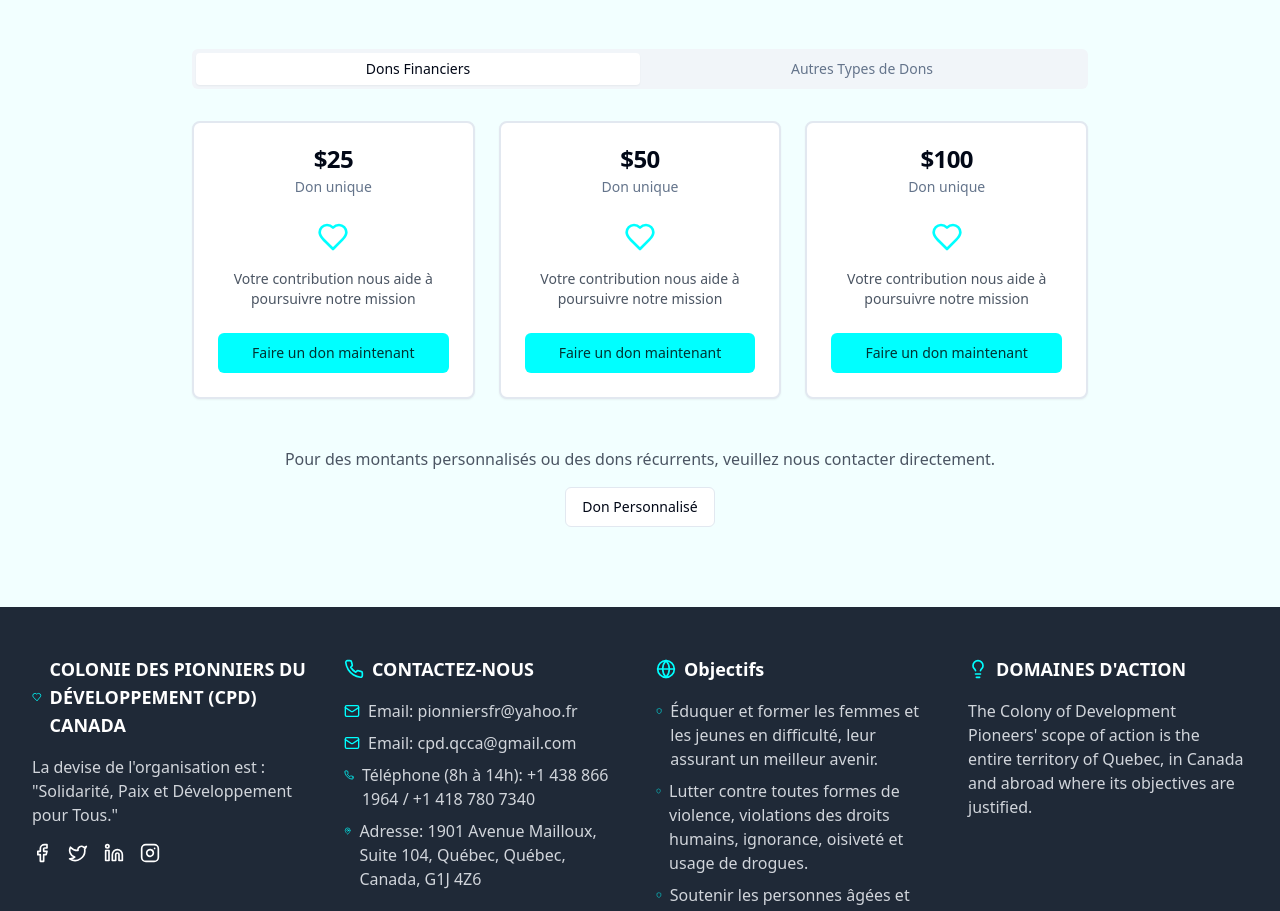
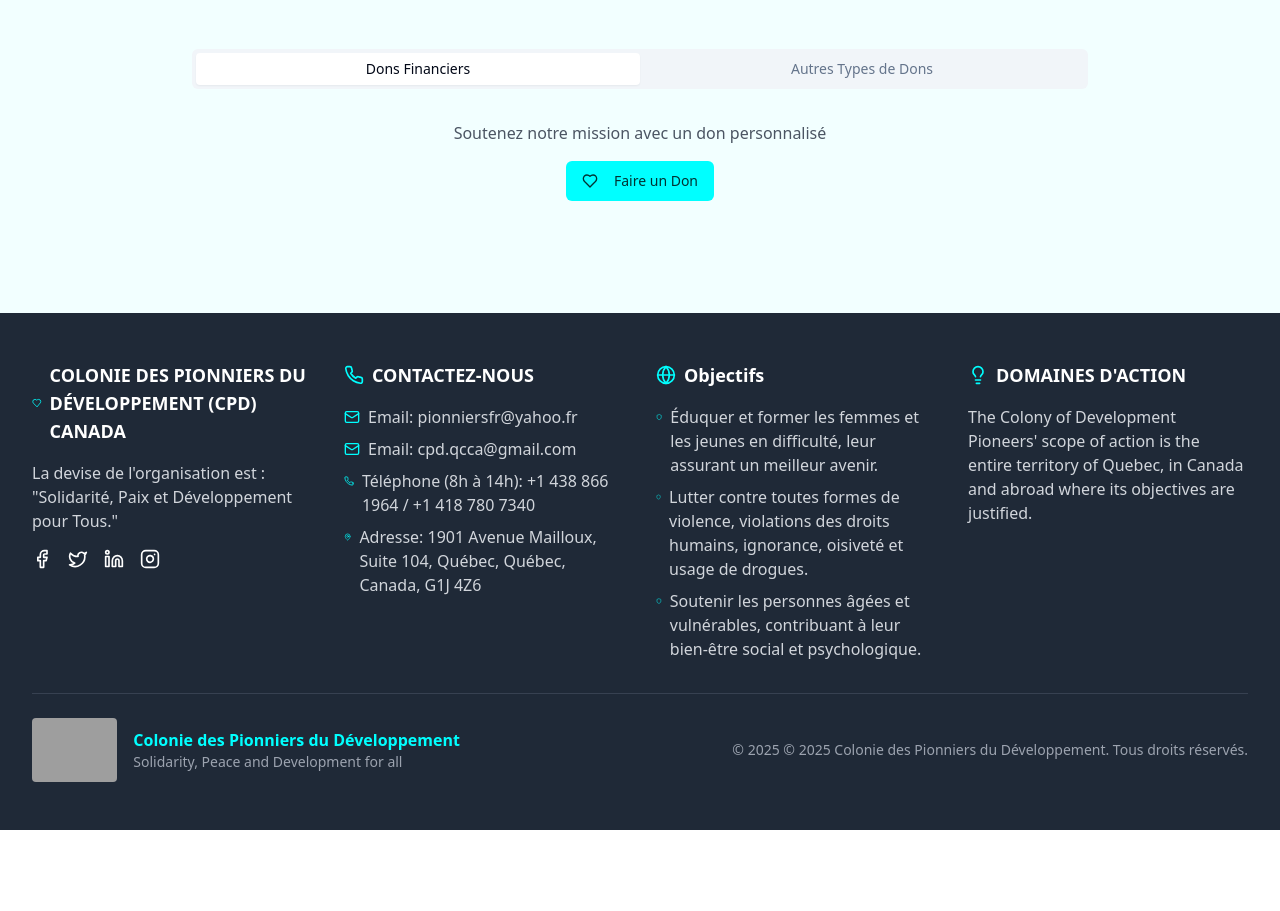
Before and after one commit to ByiringiroUrban/cpdl, a React (Vite) app: page / in a window 1280 px wide. Shown: the part 7440-8351 px from the top of the page. After the commit the page ends 8270 px from the top, so only its background shows below. Built offline with nearby package versions, Linux system fonts and the light colour scheme; grey boxes are pictures that could not be loaded.

Commit message:
Refactor: Remove amount specification
Removes the ability to specify a donation amount.

```diff
--- a/src/components/DonationSection.tsx
+++ b/src/components/DonationSection.tsx
@@ -18,40 +18,11 @@ import {
   CreditCard,
   Check,
   Loader2,
-  ShoppingBag,
-  Clock,
-  Briefcase,
-  ShoppingCart,
-  Shirt,
   Gift
 } from 'lucide-react';
 import { Label } from '@/components/ui/label';
 import { toast } from 'sonner';
 import { motion } from 'framer-motion';
-
-// Animation variants
-const containerVariants = {
-  hidden: { opacity: 0 },
-  visible: {
-    opacity: 1,
-    transition: {
-      staggerChildren: 0.1
-    }
-  }
-};
-
-const itemVariants = {
-  hidden: { y: 20, opacity: 0 },
-  visible: {
-    y: 0,
-    opacity: 1,
-    transition: {
-      type: "spring",
-      stiffness: 300,
-      damping: 24
-    }
-  }
-};
 
 const DonationSection: React.FC = () => {
   const { t } = useLanguage();
@@ -62,8 +33,7 @@ const DonationSection: React.FC = () => {
   const [activeTab, setActiveTab] = useState("financial");
   const [selectedDonationType, setSelectedDonationType] = useState<string | null>(null);
 
-  const handleDonationClick = (amount: number) => {
-    setSelectedAmount(amount);
+  const handleDonationClick = () => {
     setIsDialogOpen(true);
   };
 
@@ -98,8 +68,6 @@ const DonationSection: React.FC = () => {
     }, 2000);
   };
 
-  const donationAmounts = [25, 50, 100];
-
   const paymentMethods = [
     { id: "card", name: "Carte de Crédit", description: "Payer avec Visa, Mastercard, ou American Express" },
     { id: "paypal", name: "PayPal", description: "Paiement rapide et sécurisé avec PayPal" },
@@ -108,10 +76,10 @@ const DonationSection: React.FC = () => {
 
   const otherDonationTypes = [
     { id: "material", name: t('donation.material'), icon: <Gift className="h-8 w-8 text-primary mb-4" />, description: "Faites don de matériel dont vous n'avez plus besoin" },
-    { id: "volunteer", name: t('donation.volunteer'), icon: <Clock className="h-8 w-8 text-primary mb-4" />, description: "Donnez de votre temps pour aider nos initiatives" },
-    { id: "services", name: t('donation.services'), icon: <Briefcase className="h-8 w-8 text-primary mb-4" />, description: "Offrez vos compétences professionnelles" },
-    { id: "food", name: t('donation.food'), icon: <ShoppingCart className="h-8 w-8 text-primary mb-4" />, description: "Contribuez avec des dons alimentaires" },
-    { id: "clothes", name: t('donation.clothes'), icon: <Shirt className="h-8 w-8 text-primary mb-4" />, description: "Donnez des vêtements en bon état" },
+    { id: "volunteer", name: t('donation.volunteer'), icon: <Gift className="h-8 w-8 text-primary mb-4" />, description: "Donnez de votre temps pour aider nos initiatives" },
+    { id: "services", name: t('donation.services'), icon: <Gift className="h-8 w-8 text-primary mb-4" />, description: "Offrez vos compétences professionnelles" },
+    { id: "food", name: t('donation.food'), icon: <Gift className="h-8 w-8 text-primary mb-4" />, description: "Contribuez avec des dons alimentaires" },
+    { id: "clothes", name: t('donation.clothes'), icon: <Gift className="h-8 w-8 text-primary mb-4" />, description: "Donnez des vêtements en bon état" },
   ];
 
   return (
@@ -145,48 +113,15 @@ const DonationSection: React.FC = () => {
           </TabsList>
 
           <TabsContent value="financial">
-            <motion.div
-              className="grid grid-cols-1 md:grid-cols-3 gap-6"
-              variants={containerVariants}
-              initial="hidden"
-              whileInView="visible"
-              viewport={{ once: true }}
-            >
-              {donationAmounts.map((amount) => (
-                <motion.div key={amount} variants={itemVariants}>
-                  <Card className="border-2 hover:border-primary transition-colors">
-                    <CardHeader>
-                      <CardTitle className="text-center">${amount}</CardTitle>
-                      <CardDescription className="text-center">Don unique</CardDescription>
-                    </CardHeader>
-                    <CardContent className="text-center">
-                      <Heart className="mx-auto text-primary mb-4" size={32} />
-                      <p className="text-sm text-gray-600">
-                        Votre contribution nous aide à poursuivre notre mission
-                      </p>
-                    </CardContent>
-                    <CardFooter className="flex justify-center">
-                      <Button
-                        className="w-full"
-                        onClick={() => handleDonationClick(amount)}
-                      >
-                        {t('donation.button')}
-                      </Button>
-                    </CardFooter>
-                  </Card>
-                </motion.div>
-              ))}
-            </motion.div>
-
-            <div className="mt-12 text-center">
+            <div className="text-center mb-8">
               <p className="text-gray-600 mb-4">
-                Pour des montants personnalisés ou des dons récurrents, veuillez nous contacter directement.
+                Soutenez notre mission avec un don personnalisé
               </p>
               <Button
-                variant="outline"
-                onClick={() => handleDonationClick(0)}
+                onClick={handleDonationClick}
+                className="mx-auto"
               >
-                Don Personnalisé
+                <Heart className="mr-2 h-4 w-4" /> Faire un Don
               </Button>
             </div>
           </TabsContent>
@@ -194,13 +129,17 @@ const DonationSection: React.FC = () => {
           <TabsContent value="other">
             <motion.div
               className="grid grid-cols-1 sm:grid-cols-2 lg:grid-cols-3 gap-6"
-              variants={containerVariants}
               initial="hidden"
               whileInView="visible"
               viewport={{ once: true }}
             >
               {otherDonationTypes.map((type) => (
-                <motion.div key={type.id} variants={itemVariants}>
+                <motion.div
+                  key={type.id}
+                  initial={{ y: 20, opacity: 0 }}
+                  whileInView={{ y: 0, opacity: 1 }}
+                  transition={{ type: "spring", stiffness: 300 }}
+                >
                   <Card className="border-2 hover:border-primary transition-colors">
                     <CardHeader>
                       <CardTitle className="text-center">{type.name}</CardTitle>
@@ -238,14 +177,13 @@ const DonationSection: React.FC = () => {
             </DialogTitle>
             <DialogDescription>
               {activeTab === "financial"
-                ? `Choisissez votre méthode de paiement préférée pour compléter votre don${selectedAmount ? ` de $${selectedAmount}` : ''}.`
+                ? "Choisissez votre méthode de paiement et le montant de votre don."
                 : "Veuillez remplir le formulaire ci-dessous pour nous indiquer votre intention de don."}
             </DialogDescription>
           </DialogHeader>
 
           {activeTab === "financial" && (
             <>
-              {selectedAmount === 0 && (
               <div className="mb-4">
                 <Label htmlFor="custom-amount">Montant du don ($)</Label>
                 <div className="relative mt-1">
@@ -257,14 +195,13 @@ const DonationSection: React.FC = () => {
                     name="custom-amount"
                     id="custom-amount"
                     className="w-full pl-7 pr-12 py-2 border border-gray-300 rounded-md"
-                      placeholder="0.00"
+                    placeholder="Entrez le montant"
                     min="1"
                     step="1"
                     onChange={(e) => setSelectedAmount(Number(e.target.value))}
                   />
                 </div>
               </div>
-              )}
 
               <RadioGroup
                 defaultValue={selectedPaymentMethod}
```
Lines whose indentation alone changed are shown as unchanged.
